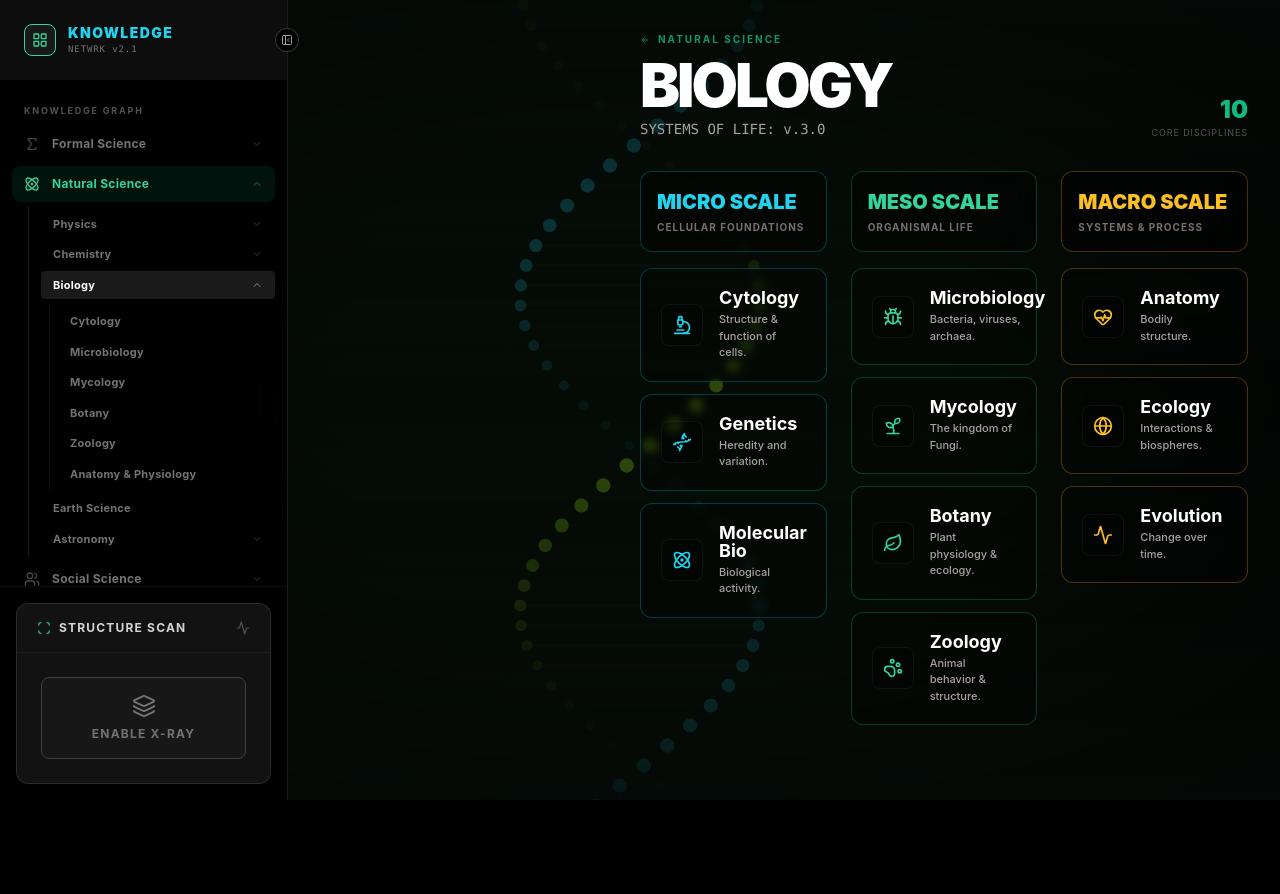
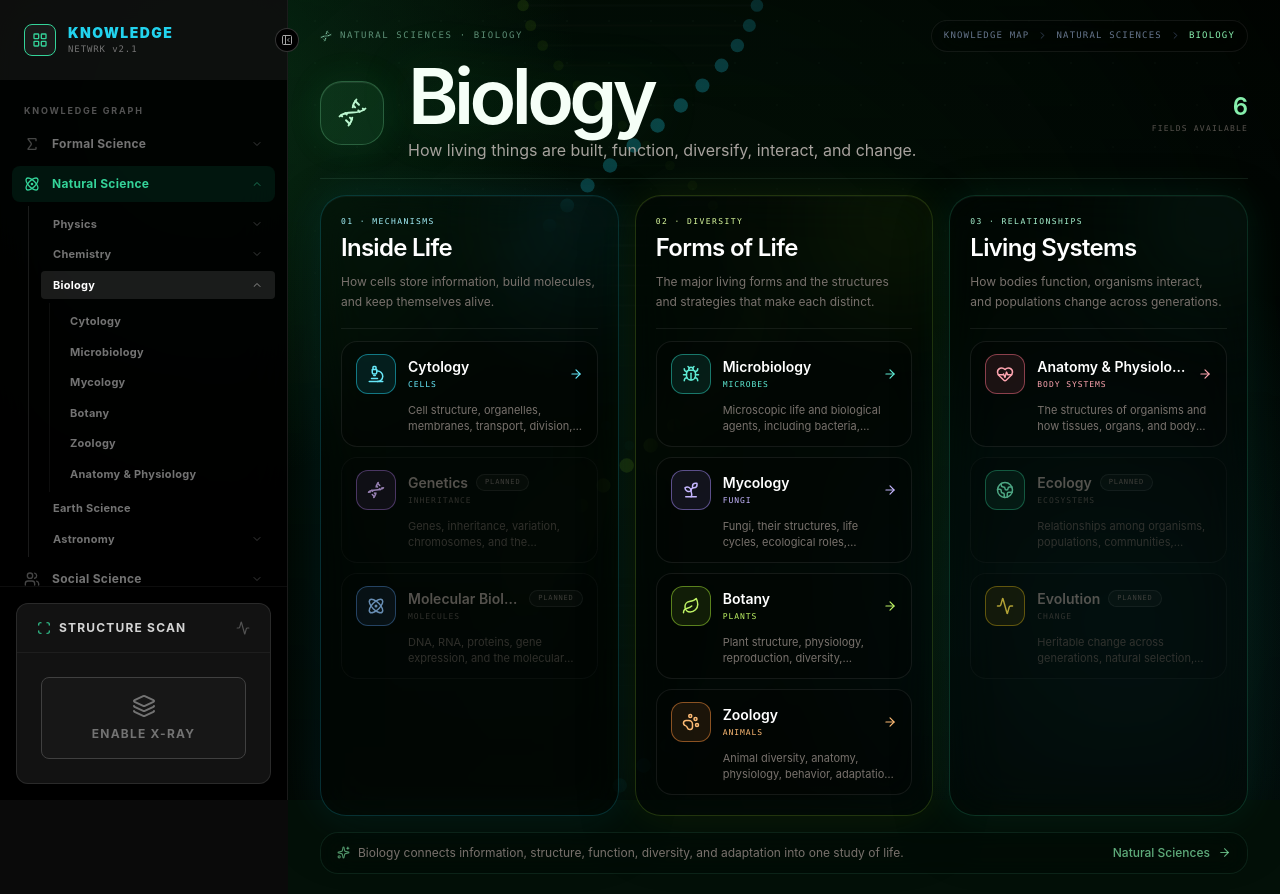
Before and after one commit to nickf723/ed-dev, a Next.js app: page /natural-science/biology in a window 1280 px wide. Before the commit the page ends 800 px from the top, so only its background shows below. Built offline with nearby package versions, Linux system fonts and the light colour scheme.

Commit message:
Migrate Biology page to curriculum-backed hub

```diff
--- a/app/natural-science/biology/page.tsx
+++ b/app/natural-science/biology/page.tsx
@@ -1,155 +1,22 @@
-"use client";
-import React from "react";
-import Link from "next/link";
-import BiologyBackground from "./BiologyBackground";
-import {
-  Dna, Microscope, Atom, Sprout,
-  Bug, Leaf, PawPrint, HeartPulse,
-  Globe, Activity, ArrowLeft, ArrowUpRight
-} from "lucide-react";
-import DnaBackground from "./DnaBackground";
-import LifeBackground from "./LifeBackground";
-
-// --- DATA: Grouped by Scale ---
-const BIO_SCALES = [
-  {
-    title: "MICRO SCALE",
-    subtitle: "Cellular Foundations",
-    color: "text-cyan-400",
-    border: "border-cyan-500/30",
-    glow: "shadow-cyan-500/20",
-    bg: "bg-cyan-950/20",
-    items: [
-      { id: "cytology", title: "Cytology", icon: Microscope, desc: "Structure & function of cells." },
-      { id: "genetics", title: "Genetics", icon: Dna, desc: "Heredity and variation." },
-      { id: "molecular", title: "Molecular Bio", icon: Atom, desc: "Biological activity." },
-    ]
-  },
-  {
-    title: "MESO SCALE",
-    subtitle: "Organismal Life",
-    color: "text-emerald-400",
-    border: "border-emerald-500/30",
-    glow: "shadow-emerald-500/20",
-    bg: "bg-emerald-950/20",
-    items: [
-      { id: "microbiology", title: "Microbiology", icon: Bug, desc: "Bacteria, viruses, archaea." },
-      { id: "mycology", title: "Mycology", icon: Sprout, desc: "The kingdom of Fungi." },
-      { id: "botany", title: "Botany", icon: Leaf, desc: "Plant physiology & ecology." },
-      { id: "zoology", title: "Zoology", icon: PawPrint, desc: "Animal behavior & structure." },
-    ]
-  },
-  {
-    title: "MACRO SCALE",
-    subtitle: "Systems & Process",
-    color: "text-amber-400",
-    border: "border-amber-500/30",
-    glow: "shadow-amber-500/20",
-    bg: "bg-amber-950/20",
-    items: [
-      { id: "anatomy", title: "Anatomy", icon: HeartPulse, desc: "Bodily structure." },
-      { id: "ecology", title: "Ecology", icon: Globe, desc: "Interactions & biospheres." },
-      { id: "evolution", title: "Evolution", icon: Activity, desc: "Change over time." },
-    ]
-  }
-];
+import BiologyHub, {
+  type BiologyHubNode,
+} from "./_components/BiologyHub";
+import { curriculumRegistry } from "@/lib/curriculum/registry";
 
 export default function BiologyPage() {
-  return (
-    <main className="h-screen bg-[#050a07] text-stone-200 font-sans pl-0 md:pl-80 relative overflow-hidden selection:bg-emerald-500/30">
-      {/* 1. VISUAL ENGINE */}
-      <DnaBackground />
+  const biology = curriculumRegistry.getNode("natural.biology");
 
-      {/* Vignette Overlay */}
-      <div className="fixed inset-0 bg-gradient-to-t from-[#050a07] via-transparent to-[#050a07] pointer-events-none opacity-80" />
+  if (!biology) {
+    throw new Error("Biology is missing from the curriculum registry.");
+  }
 
-      <div className="relative z-10 p-6 md:p-8 h-full flex flex-col">
+  const nodes: BiologyHubNode[] = (biology.children ?? []).map((node) => ({
+    id: node.id,
+    label: node.label,
+    href: node.href,
+    description: node.description,
+    status: node.status,
+  }));
 
-        {/* HEADER */}
-        <header className="flex justify-between items-end mb-8 shrink-0">
-             <div>
-                 <Link href="/natural-science" className="flex items-center gap-2 text-[10px] font-bold uppercase tracking-[0.2em] text-emerald-500/80 hover:text-emerald-400 transition-colors mb-2">
-                     <ArrowLeft size={10} /> Natural Science
-                 </Link>
-                 <h1 className="text-4xl md:text-6xl font-black text-white tracking-tighter">
-                     BIOLOGY
-                 </h1>
-                 <p className="text-sm text-stone-400 font-mono mt-1">
-                     SYSTEMS OF LIFE: v.3.0
-                 </p>
-             </div>
-
-             {/* Decorative Stat */}
-             <div className="hidden md:block text-right">
-                 <div className="text-2xl font-black text-emerald-500">10</div>
-                 <div className="text-[9px] uppercase tracking-widest text-stone-600">Core Disciplines</div>
-             </div>
-        </header>
-
-        {/* MAIN DASHBOARD GRID */}
-        <div className="flex-1 grid grid-cols-1 lg:grid-cols-3 gap-6 overflow-y-auto pb-4 custom-scrollbar">
-
-            {BIO_SCALES.map((scale, i) => (
-                <div key={i} className="flex flex-col gap-4">
-
-                    {/* Column Header */}
-                    <div className={`
-                        p-4 rounded-xl border bg-black/40 backdrop-blur-md
-                        ${scale.border}
-                    `}>
-                        <div className={`text-xl font-black ${scale.color} mb-1`}>{scale.title}</div>
-                        <div className="text-[10px] font-bold uppercase tracking-widest text-stone-500">
-                            {scale.subtitle}
-                        </div>
-                    </div>
-
-                    {/* Domain Cards */}
-                    <div className="flex-1 flex flex-col gap-3">
-                        {scale.items.map((item) => {
-                            const Icon = item.icon;
-                            return (
-                                <Link
-                                    key={item.id}
-                                    href={`/natural-science/biology/${item.id}`}
-                                    className={`
-                                        group relative p-5 rounded-xl border bg-black/20 backdrop-blur-sm transition-all duration-300 hover:scale-[1.02] hover:-translate-y-1 hover:shadow-lg hover:bg-black/40
-                                        ${scale.border}
-                                    `}
-                                >
-                                    {/* Background Glow on Hover */}
-                                    <div className={`absolute inset-0 opacity-0 group-hover:opacity-100 transition-opacity duration-500 bg-gradient-to-br ${scale.bg} to-transparent rounded-xl`} />
-
-                                    <div className="relative z-10 flex items-start justify-between">
-                                        <div className="flex items-center gap-4">
-                                            <div className={`
-                                                p-2.5 rounded-lg bg-black/30 border border-white/5 group-hover:border-white/20 transition-colors
-                                                ${scale.color}
-                                            `}>
-                                                <Icon size={20} />
-                                            </div>
-                                            <div>
-                                                <h3 className="text-lg font-bold text-white leading-none mb-1 group-hover:text-emerald-200 transition-colors">
-                                                    {item.title}
-                                                </h3>
-                                                <p className="text-[11px] text-stone-400 font-medium">
-                                                    {item.desc}
-                                                </p>
-                                            </div>
-                                        </div>
-
-                                        {/* Arrow Icon */}
-                                        <ArrowUpRight size={14} className={`opacity-0 group-hover:opacity-100 -translate-x-2 group-hover:translate-x-0 transition-all ${scale.color}`} />
-                                    </div>
-                                </Link>
-                            )
-                        })}
-                    </div>
-                </div>
-            ))}
-
-        </div>
-
-      </div>
-    </main>
-  );
+  return <BiologyHub nodes={nodes} />;
 }
```
